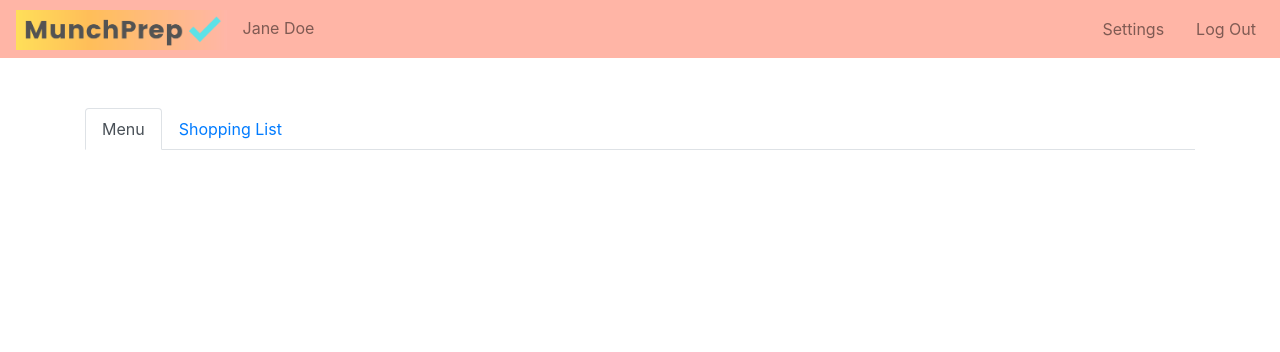
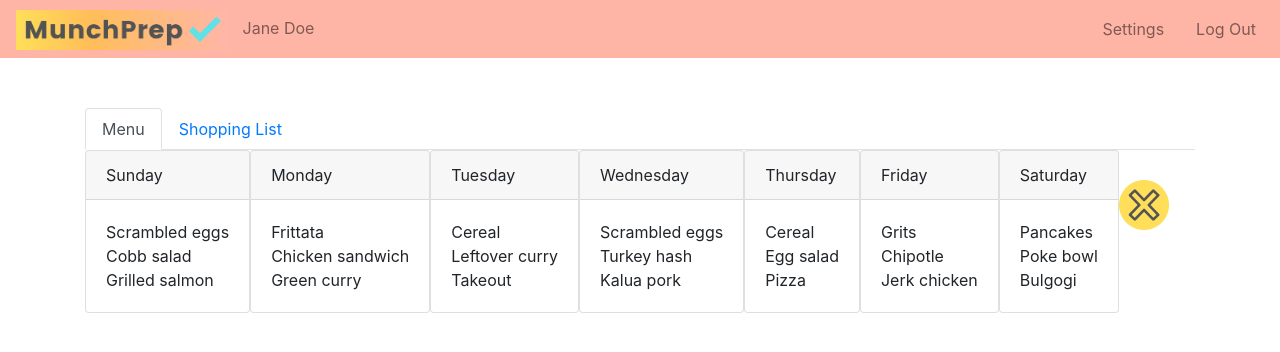
Before and after one commit to schoinh/munchprep-web, a React app: page /#/user-page in a window 1280 px wide. Shown: the top 352 px of the page. Built offline with nearby package versions, Linux system fonts and the light colour scheme.

Commit message:
add menu items (not formatted well yet)

```diff
--- a/src/components/Menu/DayOfWeek.jsx
+++ b/src/components/Menu/DayOfWeek.jsx
@@ -0,0 +1,29 @@
+import React from "react";
+import PropTypes from "prop-types";
+import Form from "react-bootstrap/Form";
+
+function DayOfWeek(props) {
+  var dayOfWeekStyles = {
+    float: "left"
+  };
+
+  return (
+    <div style={dayOfWeekStyles} className="card">
+      <div className="card-header">
+        {props.name}
+      </div>
+      <div className="card-body">
+        {props.meals.breakfast.name}<br />
+        {props.meals.lunch.name}<br />
+        {props.meals.dinner.name}
+      </div>
+    </div>
+  );
+}
+
+DayOfWeek.propTypes = {
+  name: PropTypes.string,
+  meals: PropTypes.object
+};
+
+export default DayOfWeek;
--- a/src/components/Menu/Menu.jsx
+++ b/src/components/Menu/Menu.jsx
@@ -114,14 +114,14 @@ function Menu() {
 
   return (
     <div>
-      {/* {Object.keys(menusByDay).map(dayId => {
+      {Object.keys(menusByDay).map(dayId => {
         let day = menusByDay[dayId];
         return <DayOfWeek
           name={day.name}
           meals={day.meals}
           key={dayId} />;
       })}
-      <img src={iconX} style={iconXStyles} /> */}
+      <img src={iconX} style={iconXStyles} />
     </div>
   );
 }
```
